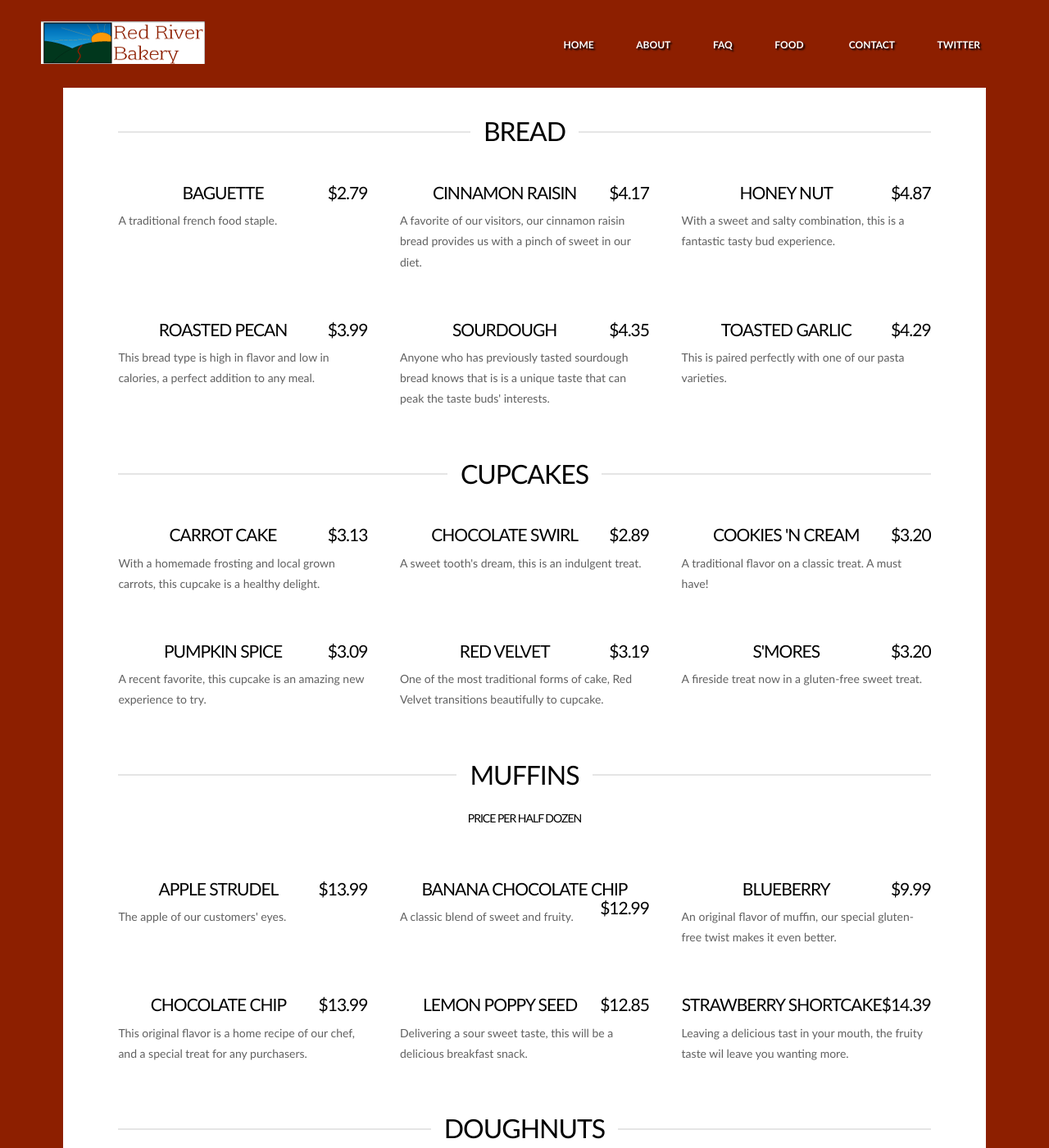
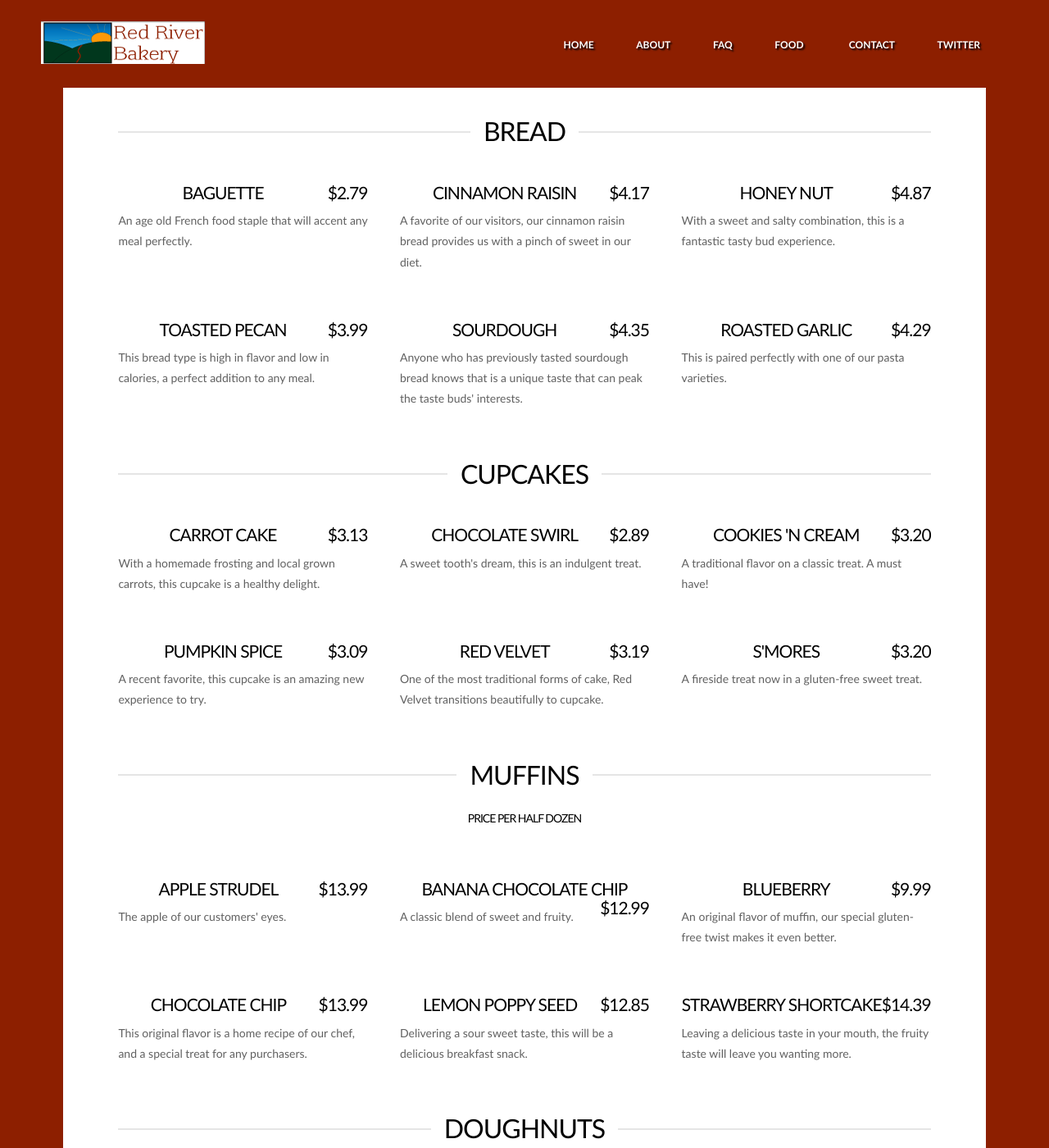
Before and after one commit to fblabake/fblabake.github.io, a Jekyll site: the page built from full_menu.html, in a window 1280 px wide and 1400 px high, scrolled down 306 px. Shown: the whole window at 82% size. Built offline with Jekyll 4.4.1, drawn with Linux system fonts in a browser that asks for light colours; nearby versions of some CDN libraries; library files that are not in the unit come from our copies; some of the changed text lies outside the part shown.

Commit message:
no message

```diff
--- a/full_menu.html
+++ b/full_menu.html
@@ -135,7 +135,7 @@ title: Red River Bakery
 							   <div class="section">
 								  <div class="layoutArea">
 									 <div class="column">
-										<p>A traditional french food staple.</p>
+										<p>An age old French food staple that will accent any meal perfectly.</p>
 									 </div>
 								  </div>
 							   </div>
@@ -186,7 +186,7 @@ title: Red River Bakery
 				   <div data-scroll-reveal="enter bottom move 100px over 0.5s after 0.1s" id="x-content-band-3" class="x-content-band vc man" style="background-color: transparent; padding-top: 0px; padding-bottom: 0px;">
 					  <div class="x-container wpb_row">
 						 <div class="x-column x-sm vc x-1-3" style="">
-							<h1 class="h-custom-headline h5"><span>Roasted Pecan<span class="right">$3.99</span></span></h1>
+							<h1 class="h-custom-headline h5"><span>Toasted Pecan<span class="right">$3.99</span></span></h1>
 							<div class="page" title="Page 2">
 							   <div class="section">
 								  <div class="layoutArea">
@@ -207,7 +207,7 @@ title: Red River Bakery
 										   <div class="section">
 											  <div class="layoutArea">
 												 <div class="column">
-													<p>Anyone who has previously tasted sourdough bread knows that is is a unique taste that can peak the taste buds' interests.</p>
+													<p>Anyone who has previously tasted sourdough bread knows that is a unique taste that can peak the taste buds' interests.</p>
 												 </div>
 											  </div>
 										   </div>
@@ -218,7 +218,7 @@ title: Red River Bakery
 							</div>
 						 </div>
 						 <div class="x-column x-sm vc x-1-3" style="">
-							<h1 class="h-custom-headline h5"><span>Toasted Garlic<span class="right">$4.29</span></span></h1>
+							<h1 class="h-custom-headline h5"><span>Roasted Garlic<span class="right">$4.29</span></span></h1>
 							<div class="page" title="Page 2">
 							   <div class="section">
 								  <div class="layoutArea">
@@ -574,7 +574,7 @@ title: Red River Bakery
 																			   <div class="section">
 																				  <div class="layoutArea">
 																					 <div class="column">
-																						<p>Leaving a delicious tast in your mouth, the fruity taste wil leave you wanting more.</p>
+																						<p>Leaving a delicious taste in your mouth, the fruity taste will leave you wanting more.</p>
 																					 </div>
 																				  </div>
 																			   </div>
@@ -630,7 +630,7 @@ title: Red River Bakery
 										   <div class="section">
 											  <div class="layoutArea">
 												 <div class="column">
-													<p>This original flavor is a home recipe of our chef, and a special treat for any purchasers.</p>
+													<p>Available Flavors: Grape, Strawberry, and Raspbery</p>
 												 </div>
 											  </div>
 										   </div>
```
